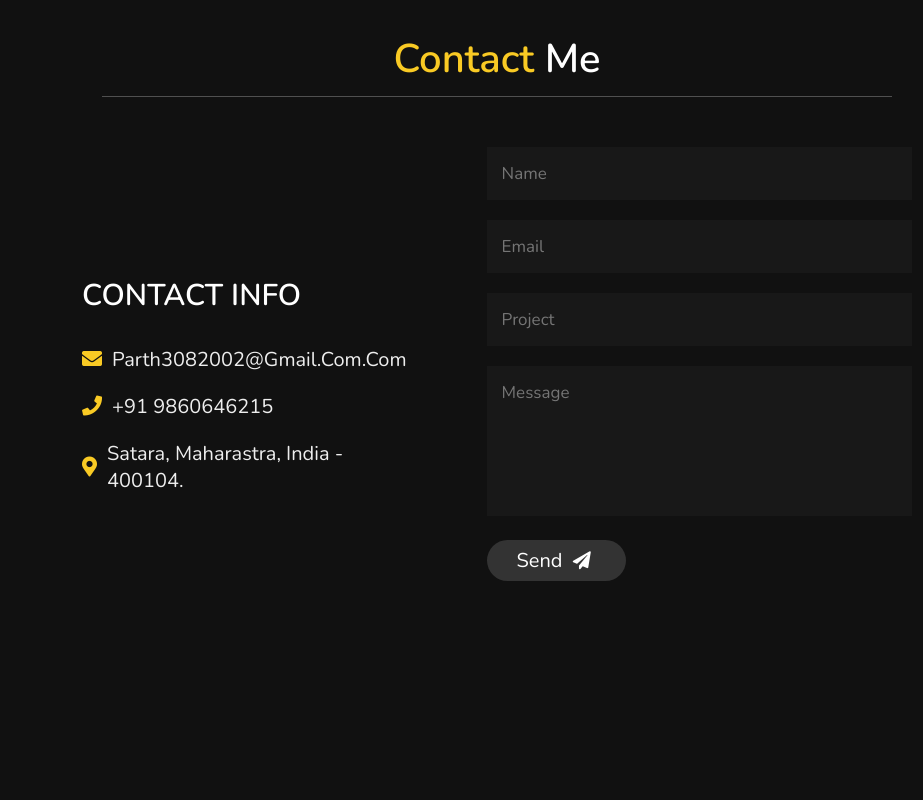
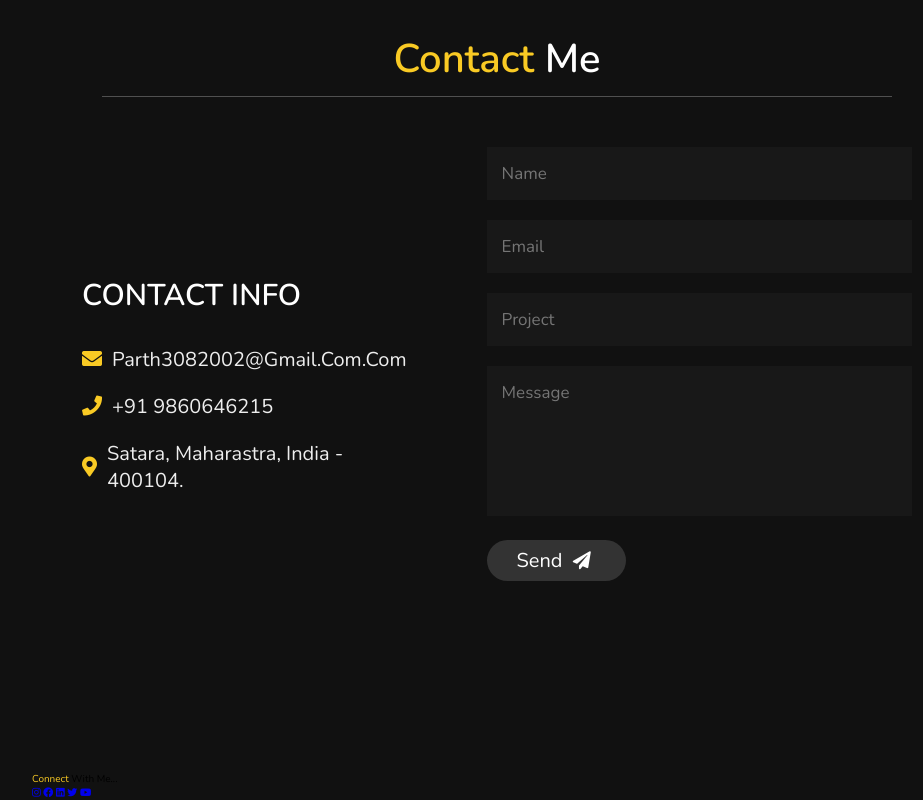
Before and after one commit to Parth3082002/parth-salunkhe, a plain HTML site: page index.html in a window 1280 px wide. Shown: the part 3258-4058 px from the top of the page, without its empty margins (318-1241 px from the left). Before the commit the page ends 4030 px from the top, so only its background shows below. Drawn offline with nearby package versions, Linux system fonts and the light colour scheme.

Commit message:
font ausome

```diff
--- a/index.html
+++ b/index.html
@@ -211,6 +211,16 @@
 <a href="#home" class="top">
     <img src="images/scroll-top-img.png" alt="">
 </a>
+    <footer>
+    <p><span>Connect </span>with me... </p>
+    <div class="social">
+        <a href="https://instagram.com/parthsalunkhe_" target="_blank"><i class="fab fa-instagram"></i></a>
+        <a href="https://www.facebook.com/parth.salunkhe.75" target="_blank"><i class="fab fa-facebook"></i></a>
+        <a href="https://www.linkedin.com/in/parth-salunkhe-183274224" target="_blank"><i class="fab fa-linkedin"></i></a>
+        <a href="https://twitter.com/ParthSalunkhe_?t=gQ0llOX6KZAc4DIMue0P5A&s=08" target="_blank"><i class="fab fa-twitter"></i></a>
+        <a href="https://www.youtube.com/channel/UCZZMxJrqUv3dzbfP-5mz5QQ" target="_blank"><i class="fab fa-youtube"></i></a>
+    </div>
+</footer>
 <script src="https://cdnjs.cloudflare.com/ajax/libs/jquery/3.6.0/jquery.min.js"></script>
 <script src="script.js"></script>
 </body>
```
